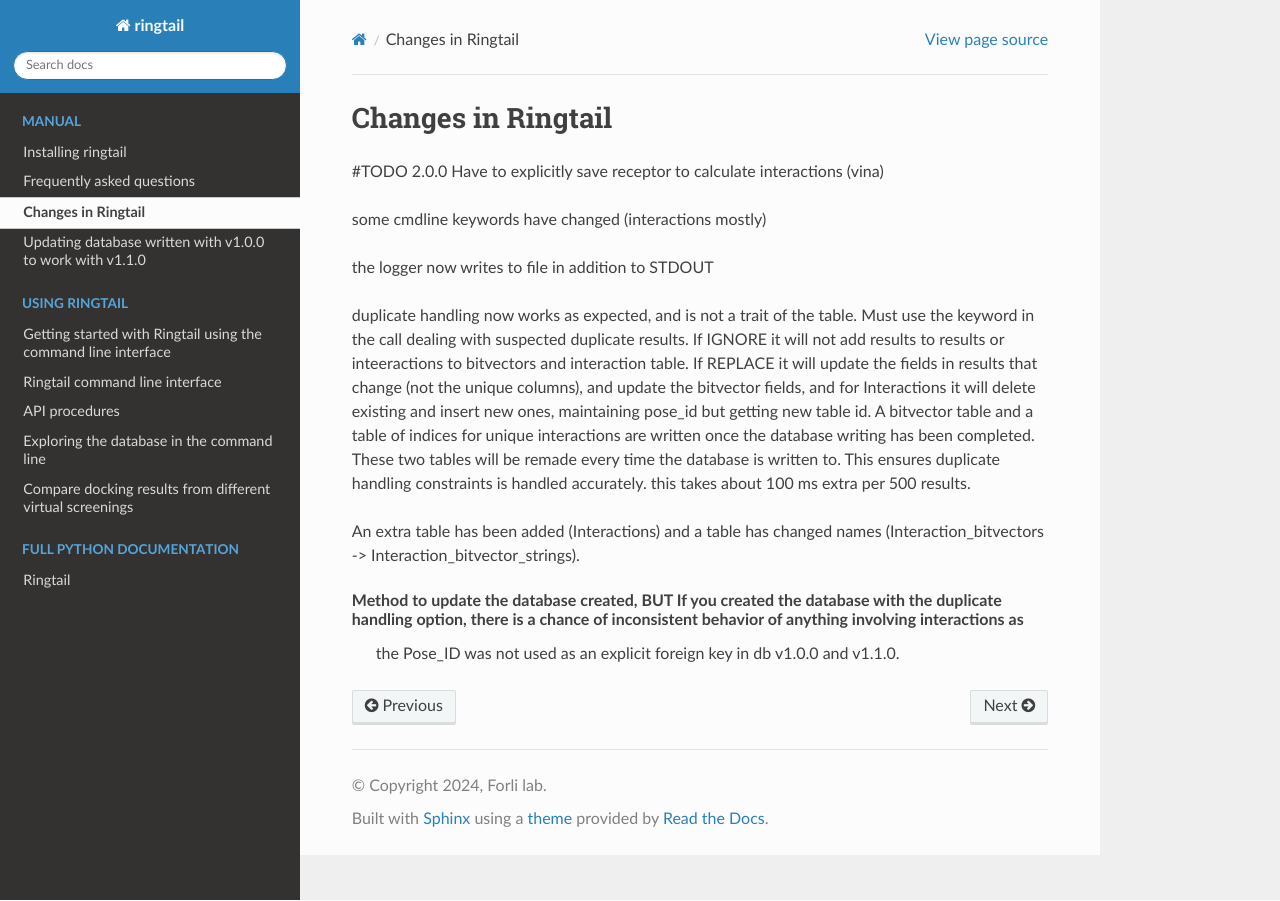
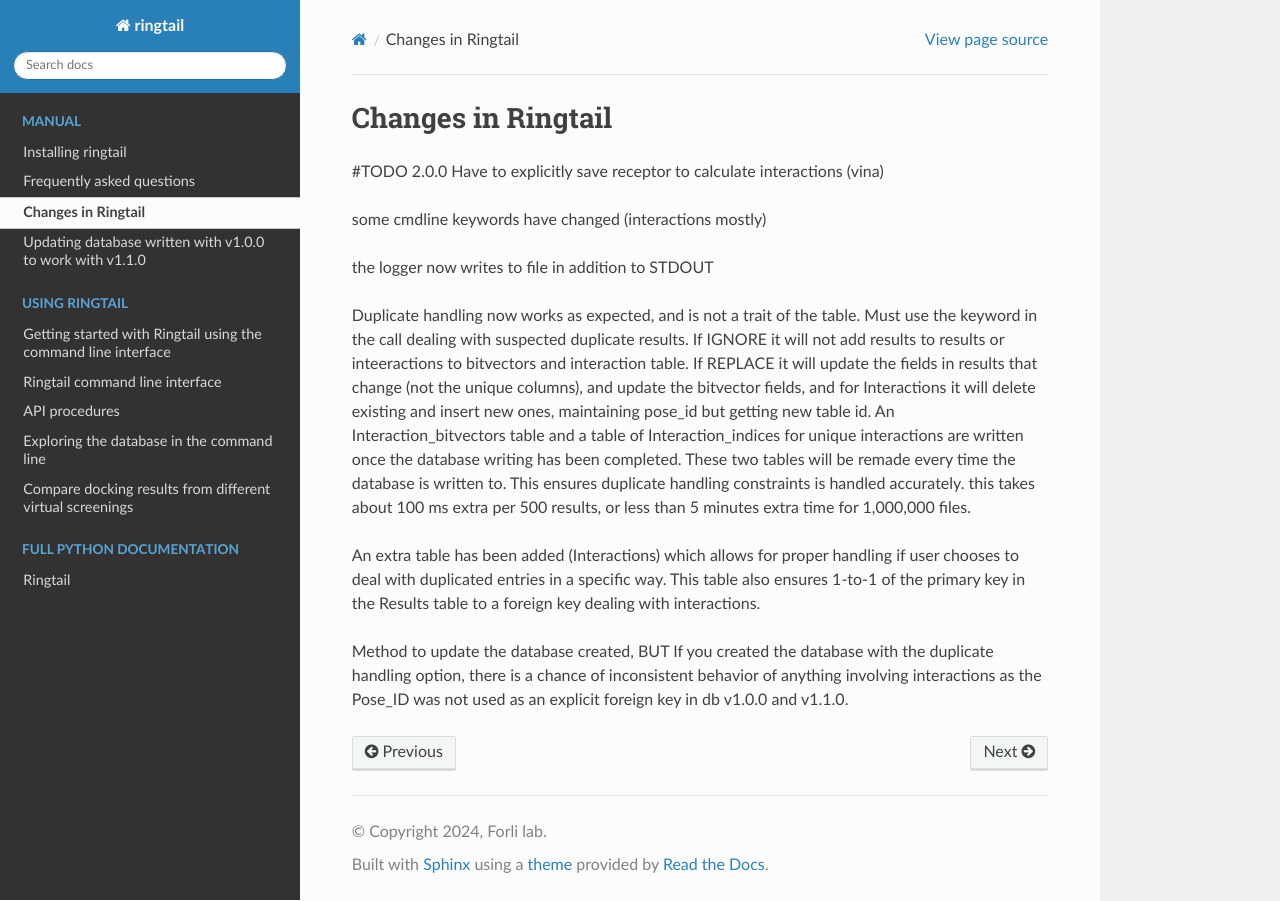
Before and after one commit to forlilab/Ringtail, a Sphinx documentation site: the page built from docs/source/changes.rst, in a window 1280 px wide. Built offline with Sphinx 7.4.7 and the Read the Docs theme 2.0.0, drawn with Linux system fonts in a browser that asks for light colours.

Commit message:
updated changes statement to reflect reverting to old style table

```diff
--- a/docs/source/changes.rst
+++ b/docs/source/changes.rst
@@ -10,10 +10,9 @@ some cmdline keywords have changed (interactions mostly)
 
 the logger now writes to file in addition to STDOUT
 
-duplicate handling now works as expected, and is not a trait of the table. Must use the keyword in the call dealing with suspected duplicate results. If IGNORE it will not add results to results or inteeractions to bitvectors and interaction table. If REPLACE it will update the fields in results that change (not the unique columns), and update the bitvector fields, and for Interactions it will delete existing and insert new ones, maintaining pose_id but getting new table id.
-A bitvector table and a table of indices for unique interactions are written once the database writing has been completed. These two tables will be remade every time the database is written to. This ensures duplicate handling constraints is handled accurately. this takes about 100 ms extra per 500 results.
+Duplicate handling now works as expected, and is not a trait of the table. Must use the keyword in the call dealing with suspected duplicate results. If IGNORE it will not add results to results or inteeractions to bitvectors and interaction table. If REPLACE it will update the fields in results that change (not the unique columns), and update the bitvector fields, and for Interactions it will delete existing and insert new ones, maintaining pose_id but getting new table id.
+An Interaction_bitvectors table and a table of Interaction_indices for unique interactions are written once the database writing has been completed. These two tables will be remade every time the database is written to. This ensures duplicate handling constraints is handled accurately. this takes about 100 ms extra per 500 results, or less than 5 minutes extra time for 1,000,000 files.
 
-An extra table has been added (Interactions) and a table has changed names (Interaction_bitvectors -> Interaction_bitvector_strings).
+An extra table has been added (Interactions) which allows for proper handling if user chooses to deal with duplicated entries in a specific way. This table also ensures 1-to-1 of the primary key in the Results table to a foreign key dealing with interactions.
 
-Method to update the database created, BUT If you created the database with the duplicate handling option, there is a chance of inconsistent behavior of anything involving interactions as
-        the Pose_ID was not used as an explicit foreign key in db v1.0.0 and v1.1.0.
+Method to update the database created, BUT If you created the database with the duplicate handling option, there is a chance of inconsistent behavior of anything involving interactions as the Pose_ID was not used as an explicit foreign key in db v1.0.0 and v1.1.0.
```
